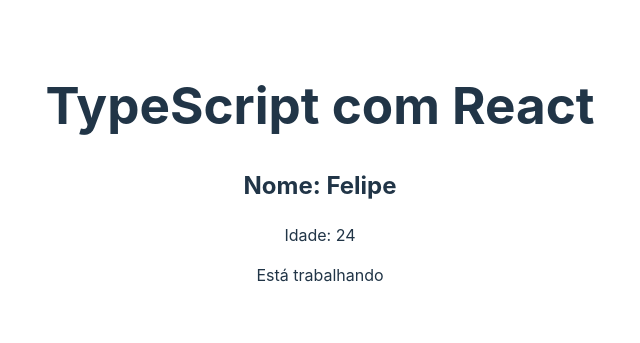
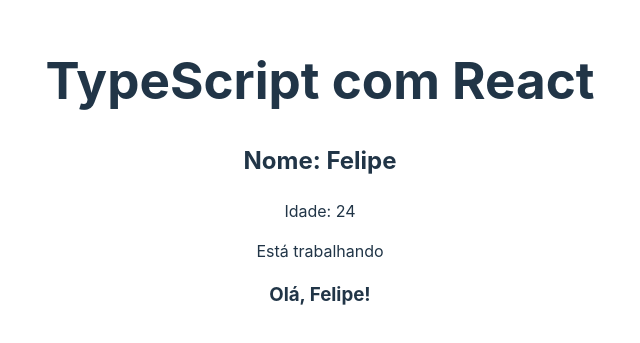
Before and after one commit to LuisFelipeSalvarani/curso_ts, a React (Vite) app in the folder react_ts/: page / in a window 1280 px wide. Shown: the part 227-570 px from the top of the page, without its empty margins (320-960 px from the left). Built offline with nearby package versions, Linux system fonts and the light colour scheme.

Commit message:
Funções

```diff
--- a/react_ts/src/App.tsx
+++ b/react_ts/src/App.tsx
@@ -6,12 +6,17 @@
   const age: number = 24
   const isWorking: boolean = true
 
+  // 2 - funções
+  const userGreeting = (name: string): string => {
+    return `Olá, ${name}!`
+  }
   return (
     <>
       <h1>TypeScript com React</h1>
       <h2>Nome: {name}</h2>
       <p>Idade: {age}</p>
       {isWorking && (<p>Está trabalhando</p>)}
+      <h3>{userGreeting(name)}</h3>
     </>
   )
 }
```
